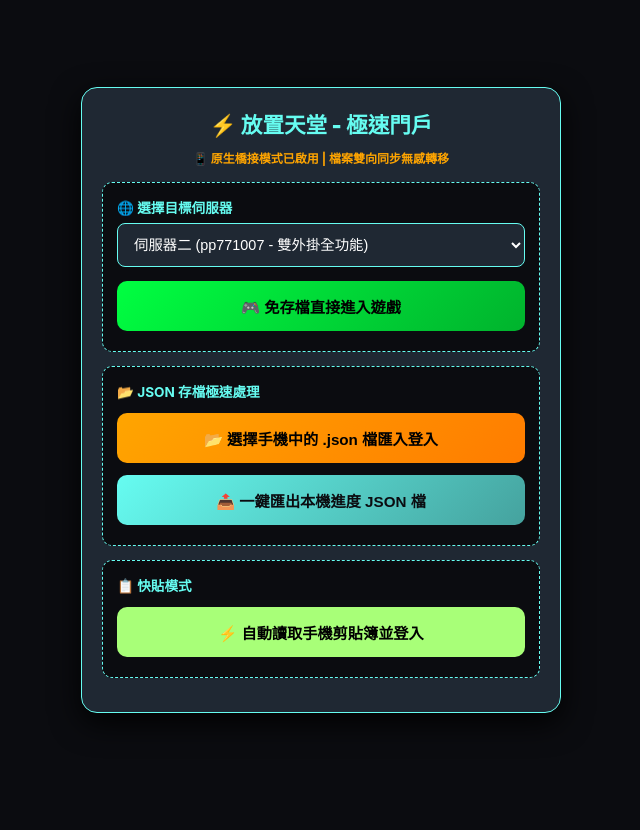
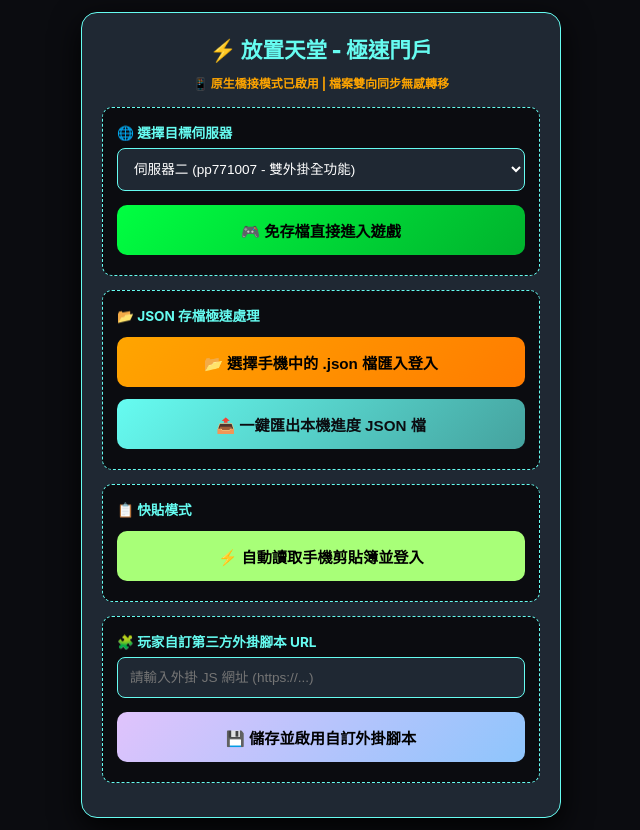
Before and after one commit to 0047946-ops/game-launcher, a website: page app/src/main/assets/index.html in a window 1280 px wide. Shown: the whole page, without its empty margins (319-959 px from the left). Before the commit the page ends 800 px from the top, so only its background shows below. Drawn offline with Linux system fonts and the light colour scheme.

Commit message:
Implement custom plugin URL input and save functionality
Added a section for custom plugin script input and storage.

```diff
--- a/app/src/main/assets/index.html
+++ b/app/src/main/assets/index.html
@@ -37,10 +37,11 @@
         .btn-direct { background:linear-gradient(135deg, #00ff41, #00b32d); color:#000; }
         .btn-file { background:linear-gradient(135deg, #ffa500, #ff7c00); color:#000; }
         .btn-sync { background:linear-gradient(135deg, #66fcf1, #45a29e); color:#0b0c10; }
+        .btn-plugin { background:linear-gradient(135deg, #e0c3fc, #8ec5fc); color:#000; }
 
-        select {
+        select, input[type="text"] {
             width:100%; padding:12px; background:#1f2833; color:#fff;
-            border:1px solid var(--accent); border-radius:8px; font-size:0.9rem;
+            border:1px solid var(--accent); border-radius:8px; font-size:0.85rem;
             box-sizing:border-box; margin-bottom:8px;
         }
 
@@ -82,6 +83,13 @@
         <button class="btn" style="background:#a8ff78; color:#000;" onclick="readFromClipboard()">⚡ 自動讀取手機剪貼簿並登入</button>
     </div>
 
+    <!-- 🔥 玩家添加自訂外掛腳本區 -->
+    <div class="box">
+        <label class="label">🧩 玩家自訂第三方外掛腳本 URL</label>
+        <input type="text" id="pluginUrlInput" placeholder="請輸入外掛 JS 網址 (https://...)">
+        <button class="btn btn-plugin" onclick="saveCustomPlugin()">💾 儲存並啟用自訂外掛腳本</button>
+    </div>
+
     <div id="msg" class="status" style="display:none;"></div>
 </div>
 
@@ -89,6 +97,16 @@
     const SERVERS = {
         'shines871': 'https://shines871.github.io/idle-lineage-class/',
         'pp771007': 'https://pp771007.github.io/idle-lineage-class/'
+    };
+
+    window.onload = function() {
+        // 初始化讀取自訂外掛網址
+        if (window.AndroidBridge && window.AndroidBridge.getCustomPluginUrl) {
+            const currentUrl = window.AndroidBridge.getCustomPluginUrl();
+            if (currentUrl) {
+                document.getElementById('pluginUrlInput').value = currentUrl;
+            }
+        }
     };
 
     function log(txt, type = 'info') {
@@ -134,7 +152,6 @@
         }
 
         if (window.AndroidBridge && window.AndroidBridge.saveBase64File) {
-            // 使用 Base64 轉換透過原生 Android 導出
             const base64 = btoa(unescape(encodeURIComponent(save)));
             window.AndroidBridge.saveBase64File(base64, `fable5_save_${Date.now()}.json`);
             log('✅ 存檔已指令匯出，請至手機 Download 資料夾查看！', 'success');
@@ -157,11 +174,25 @@
         }
     }
 
+    // 5. 儲存自訂外掛網址
+    function saveCustomPlugin() {
+        const url = document.getElementById('pluginUrlInput').value.trim();
+        if (url && !url.startsWith('http://') && !url.startsWith('https://')) {
+            return log('⚠️ 請輸入以 http:// 或 https:// 開頭的完整外掛網址！', 'error');
+        }
+
+        if (window.AndroidBridge && window.AndroidBridge.saveCustomPluginUrl) {
+            window.AndroidBridge.saveCustomPluginUrl(url);
+            log(url ? '✅ 自訂外掛網址已儲存！進入遊戲時將自動載入。' : '✅ 已清除自訂外掛網址！', 'success');
+        } else {
+            log('⚠️ 未偵測到原生 Android 橋樑', 'error');
+        }
+    }
+
     // 統一注入並跳轉
     function saveAndLaunch(saveData, successMsg) {
         localStorage.setItem('RAW_INJECT_SAVE_DATA', saveData);
 
-        // 雙重存入 Android 原生空間
         if (window.AndroidBridge && window.AndroidBridge.saveGameData) {
             window.AndroidBridge.saveGameData(saveData);
         }
```
